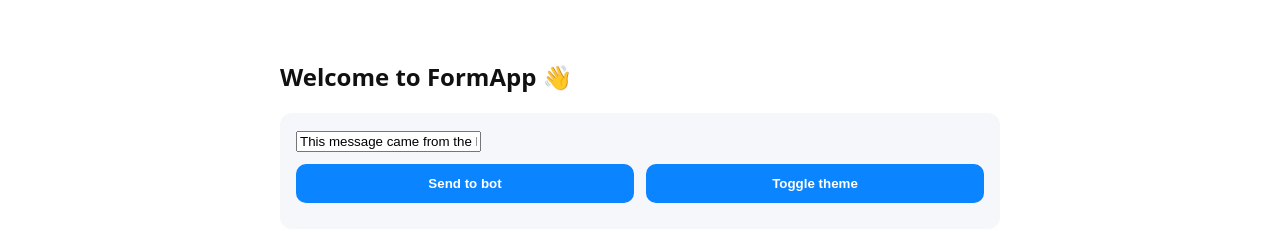
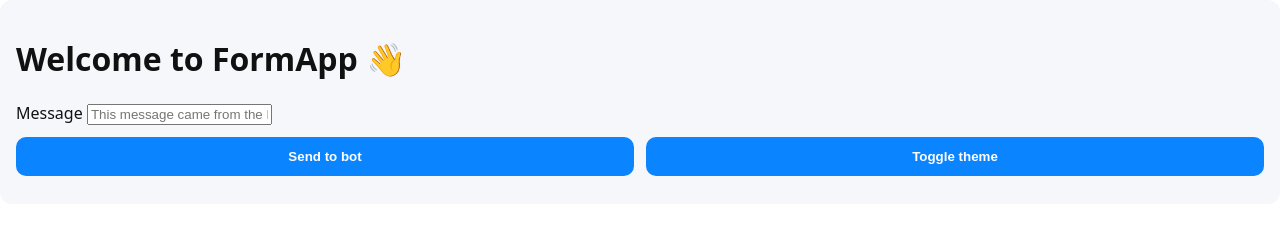
Before and after one commit to iNCUBATOR369/formapp, a website: page public/index.html in a window 1280 px wide. Drawn offline with Linux system fonts and the light colour scheme; files that its build step writes are made by us from their sources.

Commit message:
Update index.html

```diff
--- a/public/index.html
+++ b/public/index.html
@@ -1,24 +1,39 @@
 <!doctype html>
-<html>
+<html lang="en" data-theme="light">
   <head>
-  <meta charset="utf-8"/>
-  <meta name="viewport" content="width=device-width,initial-scale=1"/>
+    <meta charset="utf-8" />
+    <meta
+      name="viewport"
+      content="width=device-width, initial-scale=1, maximum-scale=1"
+    />
     <title>FormApp</title>
+    <link rel="stylesheet" href="styles.css" />
     <script src="https://telegram.org/js/telegram-web-app.js"></script>
-  <link rel="stylesheet" href="styles.css"/>
   </head>
   <body>
-  <div class="wrap">
-    <h2>Welcome to FormApp 👋</h2>
     <div class="card">
-      <input id="msg" type="text" value="This message came from the Mini App!"/>
+      <header class="card__header">
+        <h1 class="card__title">Welcome to FormApp 👋</h1>
+      </header>
+
+      <div class="card__content">
+        <label class="label" for="msg">Message</label>
+        <input
+          id="msg"
+          class="input"
+          type="text"
+          placeholder="This message came from the Mini App!"
+        />
+
         <div class="row">
-        <button id="sendBtn">Send to bot</button>
-        <button id="themeBtn">Toggle theme</button>
+          <button id="sendBtn" class="btn btn-primary">Send to bot</button>
+          <button id="themeBtn" class="btn btn-ghost">Toggle theme</button>
         </div>
-      <div class="muted" id="user"></div>
+
+        <p id="userInfo" class="muted"></p>
       </div>
     </div>
+
     <script src="app.js"></script>
   </body>
 </html>
```
Lines whose indentation alone changed are shown as unchanged.
